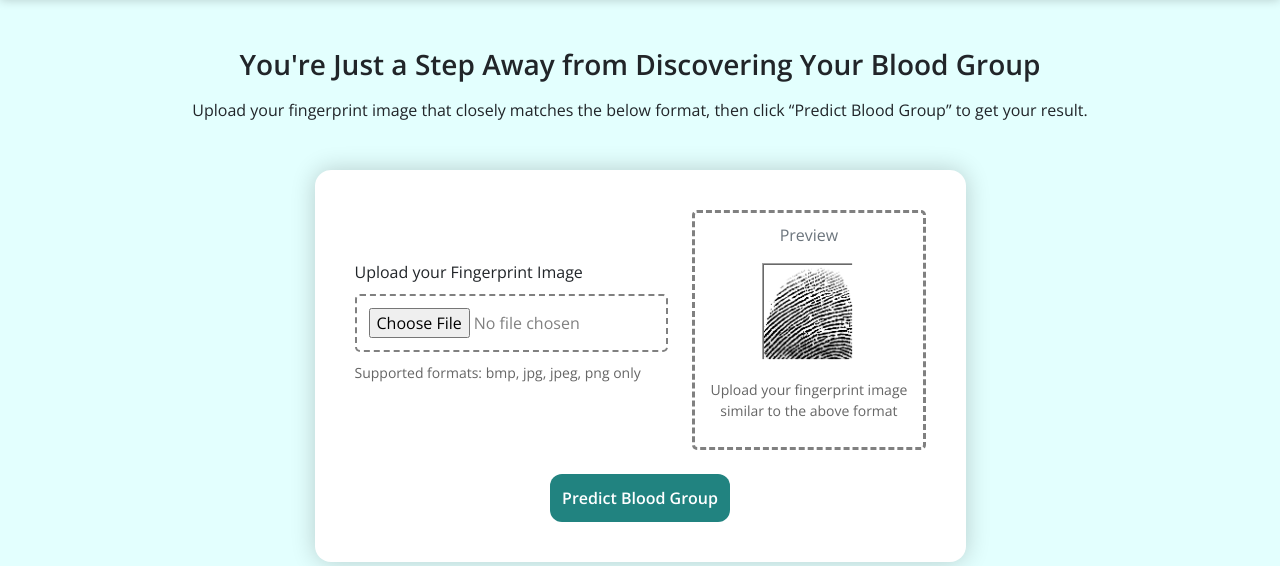
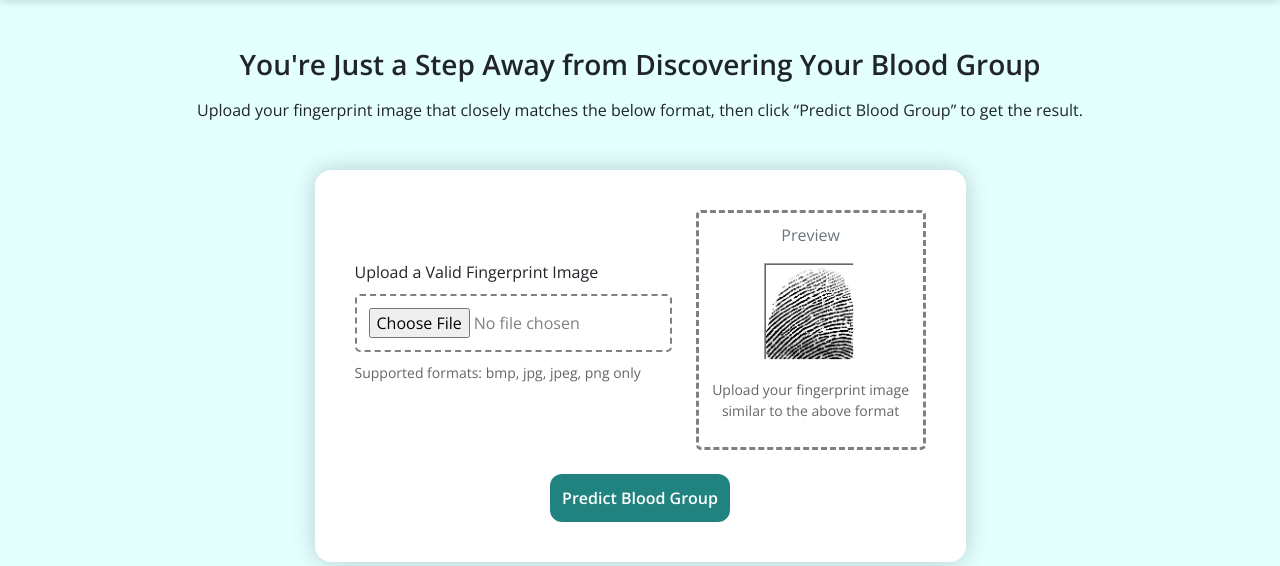
Before and after one commit to reddy-chandu/BioBlood_AI, a Flask app: page /home in a window 1280 px wide. Shown: the part 84-650 px from the top of the page. Run offline with Flask 3, Linux system fonts and the light colour scheme.

```diff
--- a/templates/home.html
+++ b/templates/home.html
@@ -30,14 +30,14 @@
     <section class="container mt-5 px-4">
         <h3 class="text-center mb-3 fw-semibold">You're Just a Step Away from Discovering Your Blood Group</h3>
         <p class="text-center m-0">Upload your fingerprint image that closely matches the below format, then click
-            “Predict Blood Group” to get your result.</p>
+            “Predict Blood Group” to get the result.</p>
     </section>
     <section
         class="container py-5 d-flex flex-column flex-xxl-row row-gap-sm-4 row-gap-5 justify-content-evenly align-items-center">
         <form class="form-container col-11 col-md-10 col-lg-8 col-xl-7 col-xxl-6" onsubmit="event.preventDefault()">
             <div class="d-flex flex-column flex-md-row gap-md-4 align-items-center">
                 <div>
-                    <label for="img">Upload your Fingerprint Image</label>
+                    <label for="img">Upload a Valid Fingerprint Image</label>
                     <input type="file" accept="image/*" id="img" name="file" onchange="previewFile()" required>
                     <p id="format">Supported formats: bmp, jpg, jpeg, png only</p>
                 </div>
--- a/templates/index.html
+++ b/templates/index.html
@@ -112,7 +112,7 @@
       <h2 class="mb-4" style="color: #e3fffe;">A new era in blood group identification</h2>
       <h4 class="mb-5 fw-normal" style="color: #e3fffe;">BioBlood AI uses advanced biometric analysis to detect your
         blood group in a single click.</h4>
-      <button class="p-cta fs-4">Try BioBlood AI</button>
+      <button class="p-cta fs-4" onclick="window.location.href='/home'">Try BioBlood AI</button>
     </div>
     <div class="col-4 d-flex justify-content-center align-items-center">
       <canvas class="img-fluid" id="promoimg" width="200" height="200"></canvas>
```
